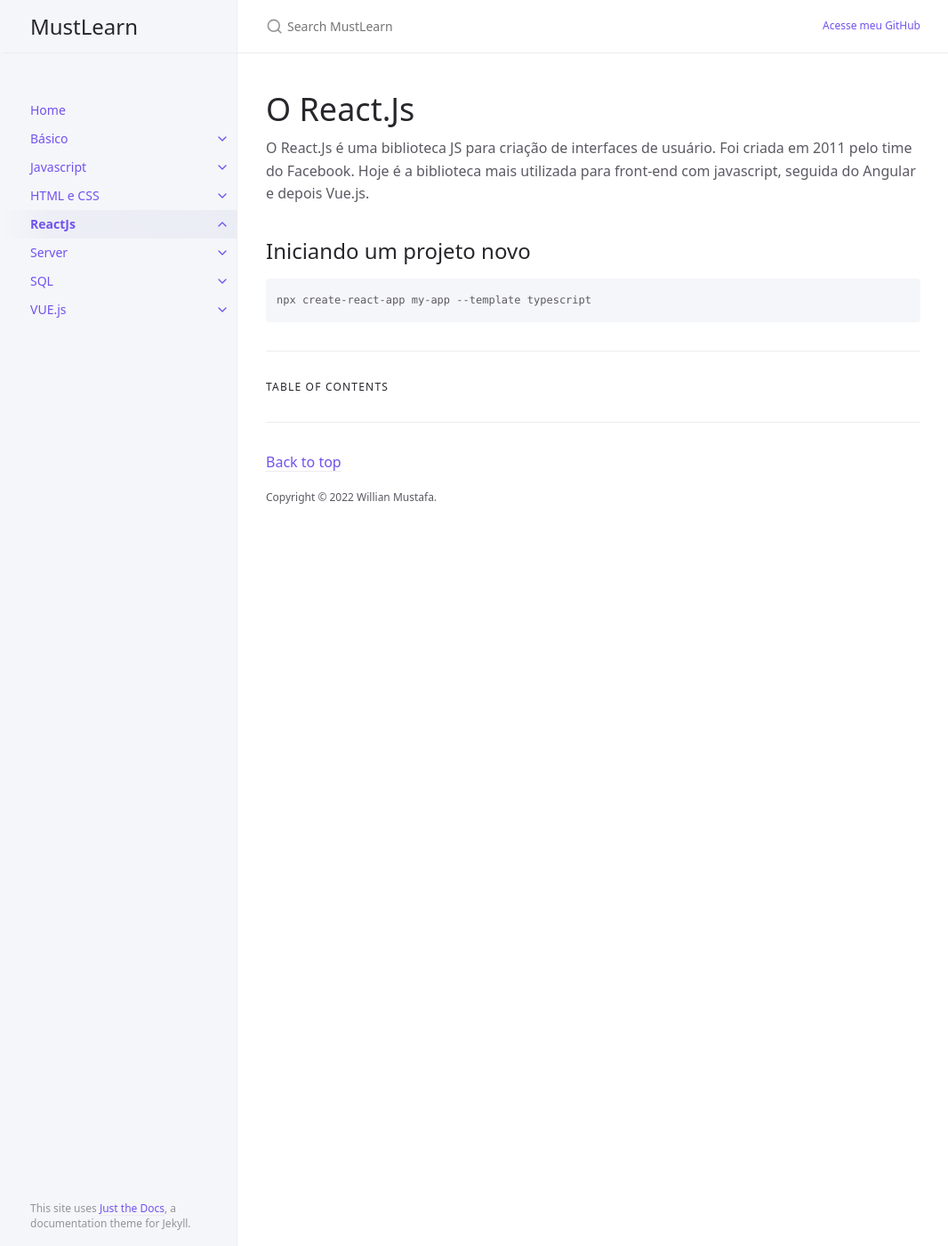
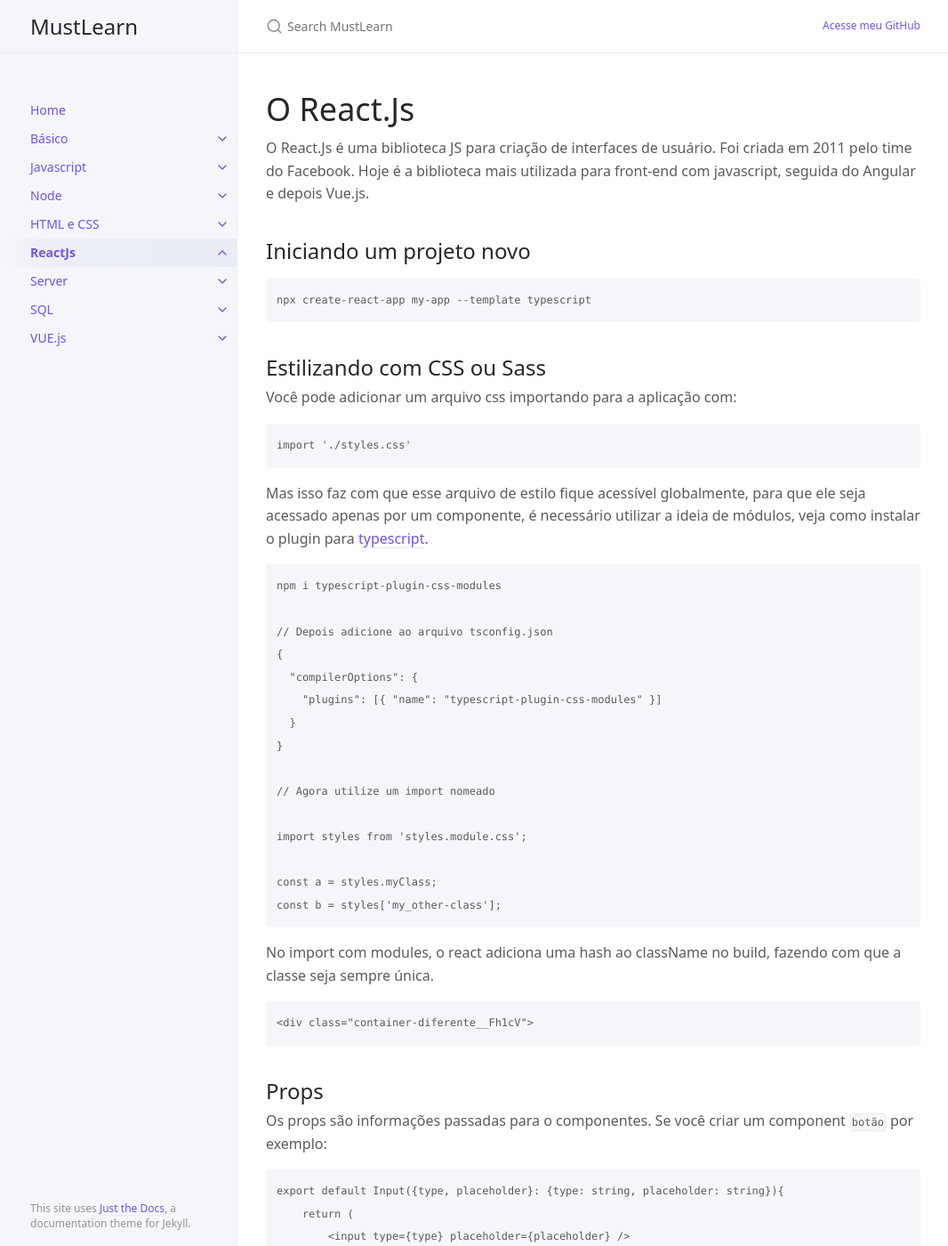
Before and after one commit to willmustafa/learning, a Jekyll site: the page built from docs/react/react.md, in a window 1280 px wide and 1400 px high. Shown: the whole window at 89% size, without its empty margins (105-1171 px from the left). Built offline with Jekyll 4.4.1, drawn with Linux system fonts in a browser that asks for light colours; some of the changed text lies outside the part shown.

Commit message:
node scrapper

````diff
--- a/docs/react/react.md
+++ b/docs/react/react.md
@@ -16,3 +16,89 @@ Hoje é a biblioteca mais utilizada para front-end com javascript, seguida do An
 ```
 npx create-react-app my-app --template typescript
 ```
+
+## Estilizando com CSS ou Sass
+
+Você pode adicionar um arquivo css importando para a aplicação com:
+
+```
+import './styles.css'
+```
+
+Mas isso faz com que esse arquivo de estilo fique acessível globalmente, para que ele seja acessado apenas por um componente, é necessário utilizar a ideia de módulos, veja como instalar o plugin para [typescript](https://www.npmjs.com/package/typescript-plugin-css-modules).
+
+```
+npm i typescript-plugin-css-modules
+
+// Depois adicione ao arquivo tsconfig.json
+{
+  "compilerOptions": {
+    "plugins": [{ "name": "typescript-plugin-css-modules" }]
+  }
+}
+
+// Agora utilize um import nomeado
+
+import styles from 'styles.module.css';
+
+const a = styles.myClass;
+const b = styles['my_other-class'];
+```
+
+No import com modules, o react adiciona uma hash ao className no build, fazendo com que a classe seja sempre única.
+
+```
+<div class="container-diferente__Fh1cV">
+```
+
+## Props
+
+Os props são informações passadas para o componentes. Se você criar um component `botão` por exemplo:
+
+```
+export default Input({type, placeholder}: {type: string, placeholder: string}){
+    return (
+        <input type={type} placeholder={placeholder} />
+    )
+}
+
+.... No App
+<Input type='number' placeholder='1200'>
+
+```
+
+O comando `children` serve para que o componente aceite algo escrito entre as tags de sua chamada.
+
+```
+<Button>ALGO AQUI</Button>
+
+export default Button(){
+    return (
+        <button className="btn">{children}</button>
+    )
+}
+
+```
+
+## Estados
+
+Para atualizar uma lista, adicionar dados, etc. É preciso utilizar estados, criando uma variável com colchetes e `useState`.
+
+```
+const [tarefas, setTarefas] = useState([{
+    tarefa: 'React',
+    tempo: '02:00:00'
+}]);
+
+return(
+    <div>
+        <button onClick={()=>{setTarefas = [...tarefas, {tarefa: 'nova', tempo: '05:00:00'}]}}>
+        <ul>
+            {tarefas.map((item, index) => {
+                <li>{item.tarefa}</li>
+                <li>{item.tempo}</li>
+            })}
+        </ul>
+    </div>
+)
+```
````
Also changed, not shown: docs/javascript/node/node.md (added, +40 -0 lines), docs/javascript/node/webscrapping.md (added, +74 -0 lines).
